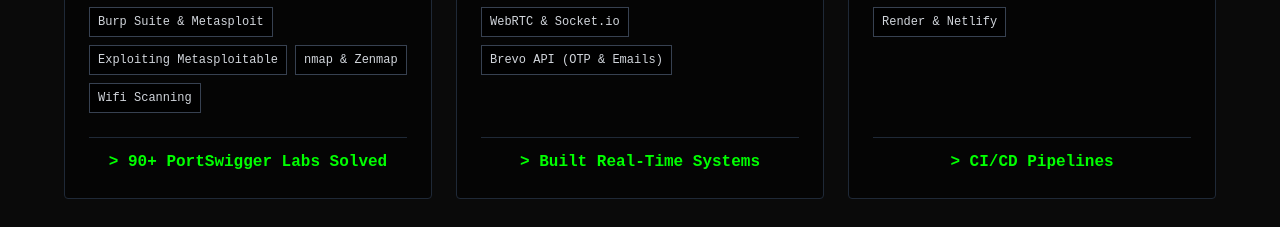
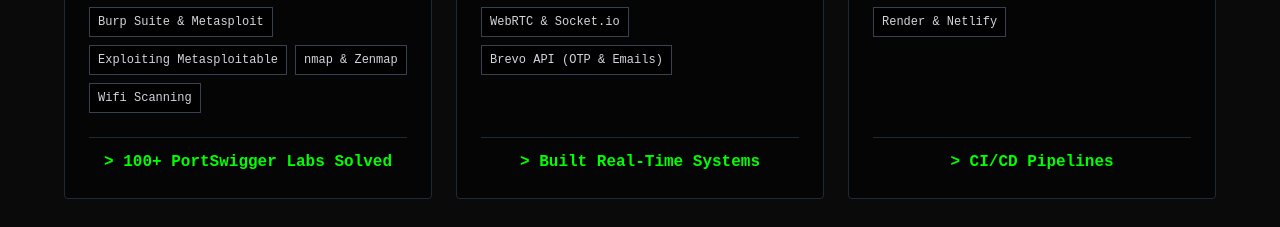
Before and after one commit to Krishna4596/hacker-portfolio, a React (Vite) app: page / in a window 1280 px wide. Shown: the part 980-1207 px from the top of the page. Built offline with nearby package versions, Linux system fonts and the light colour scheme.

Commit message:
Burp Suit Lab upgradation 100+

```diff
--- a/src/App.jsx
+++ b/src/App.jsx
@@ -112,7 +112,7 @@ function App() {
               <li className="h-fit hover-glow border border-gray-700 bg-black px-2 py-1.5 hover:border-[#00ffff] hover:text-[#00ffff] hover:shadow-[0_0_8px_rgba(0,255,255,0.6)] transition-all duration-300 cursor-none flex items-center">Wifi Scanning</li>
             </ul>
             <div className="text-hackerGreen font-bold mt-6 w-full text-center pt-3 border-t border-gray-800">
-              &gt; 90+ PortSwigger Labs Solved
+              &gt; 100+ PortSwigger Labs Solved
             </div>
           </div>
 
```
